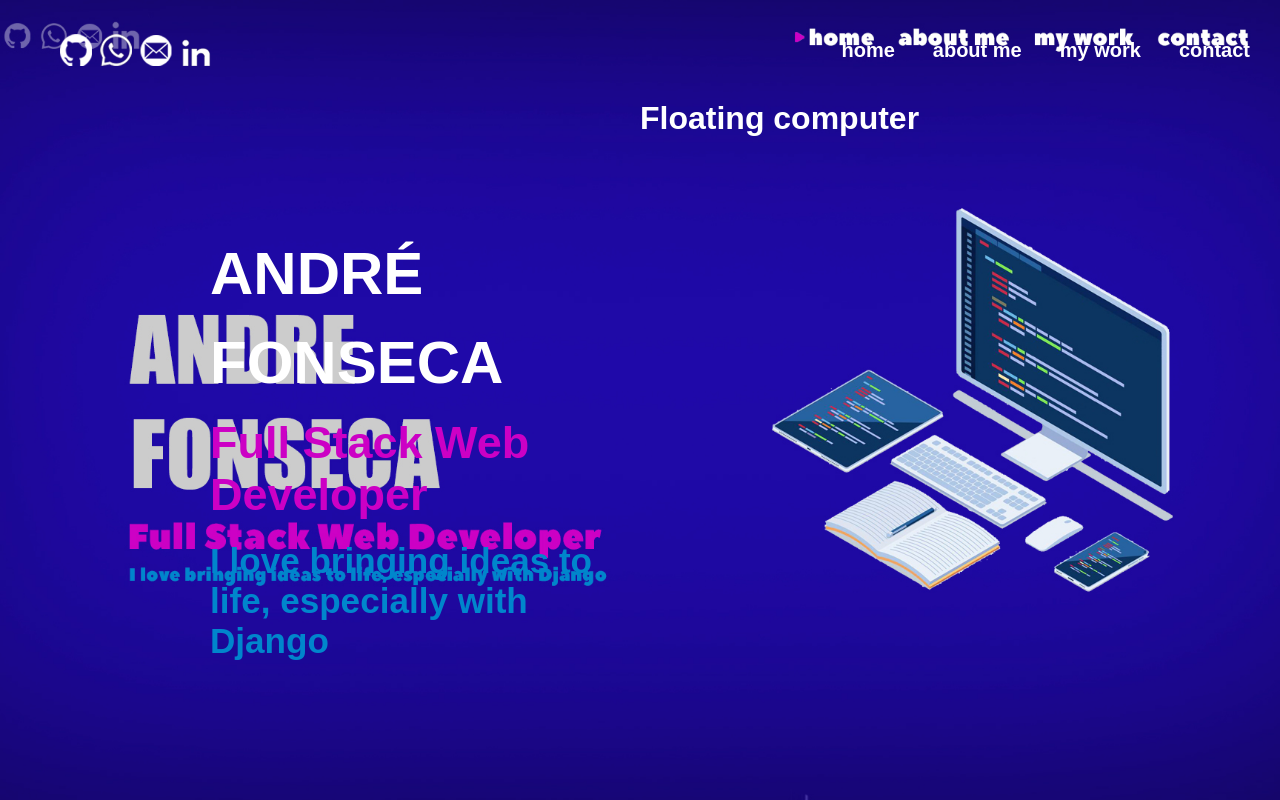
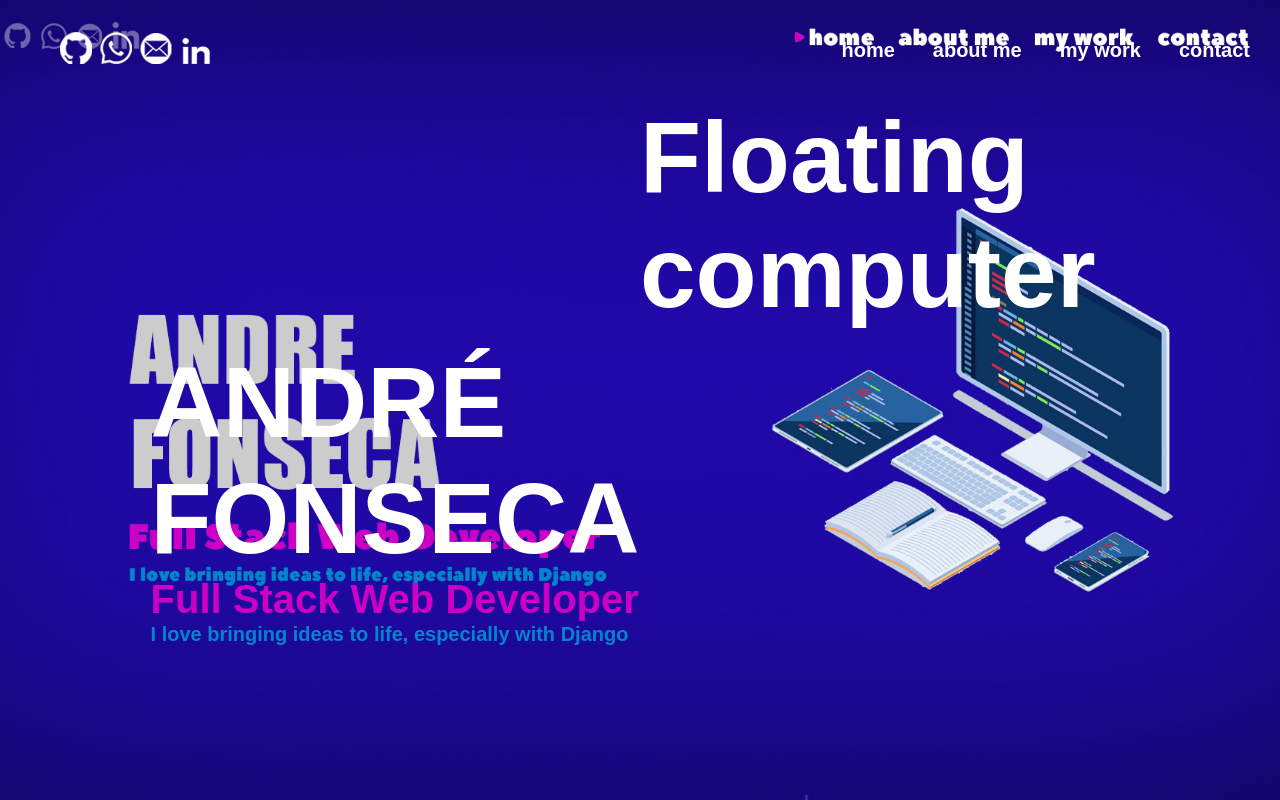
Before and after one commit to andrefonseca99/portfolio, a Django app: page / in a window 1280 px wide. Run offline with Django 4.2, Linux system fonts and the light colour scheme.

Commit message:
Linking icons and text size

```diff
--- a/base_static/global/css/styles.css
+++ b/base_static/global/css/styles.css
@@ -38,12 +38,15 @@ h6 {
 }
 
 h1 {
+    font-size: 10rem;
     color: var(--color-primary-white)
 }
 h2 {
+    font-size: 4rem;
     color: var(--color-primary-pink)
 }
 h3 {
+    font-size: 2rem;
     color: var(--color-primary-light-blue)
 }
 
@@ -125,9 +128,20 @@ header {
     display: flex;
     flex-direction: column;
     align-content: flex-start;
-    padding-left: 21rem;
-    font-size: 3rem;
-    gap: 2rem;
+    padding-left: 15rem;
+    padding-top: 9rem;
+    gap: .1rem;
+}
+
+h1 {
+    font-size: 10rem;
+}
+
+h2 {
+    font-size: 4rem;
+}
+h3 {
+    font-size: 2rem;
 }
 
 @media only screen and (max-width: 600px) {
--- a/personal_projects/templates/personal_projects/pages/home.html
+++ b/personal_projects/templates/personal_projects/pages/home.html
@@ -18,10 +18,18 @@
 <body>
     <header class="main-header-container">
         <div class="social-icons">
-            <img src="{% static 'global/img/github-icon.png' %}" alt="github-icon">
-            <img src="{% static 'global/img/wpp-icon.png' %}" alt="wpp-icon">
-            <img src="{% static 'global/img/email-icon.png' %}" alt="email-icon">
-            <img src="{% static 'global/img/linkedin-icon.png' %}" alt="linkedin-icon">
+            <a href='https://github.com/andrefonseca99' target="_blank">
+                <img src="{% static 'global/img/github-icon.png' %}" alt="github-icon">
+            </a>
+            <a href='//wa.me/5531993434201' target="_blank">
+                <img src="{% static 'global/img/wpp-icon.png' %}" alt="wpp-icon">
+            </a>
+            <a href='//mailto:andrepfonseca19@gmail.com' target="_blank">
+                <img src="{% static 'global/img/email-icon.png' %}" alt="email-icon">
+            </a>
+            <a href='https://www.linkedin.com/in/andrepereirafonseca/' target="_blank">
+                <img src="{% static 'global/img/linkedin-icon.png' %}" alt="linkedin-icon">
+            </a>
         </div>
 
         <nav class="nav">
```
